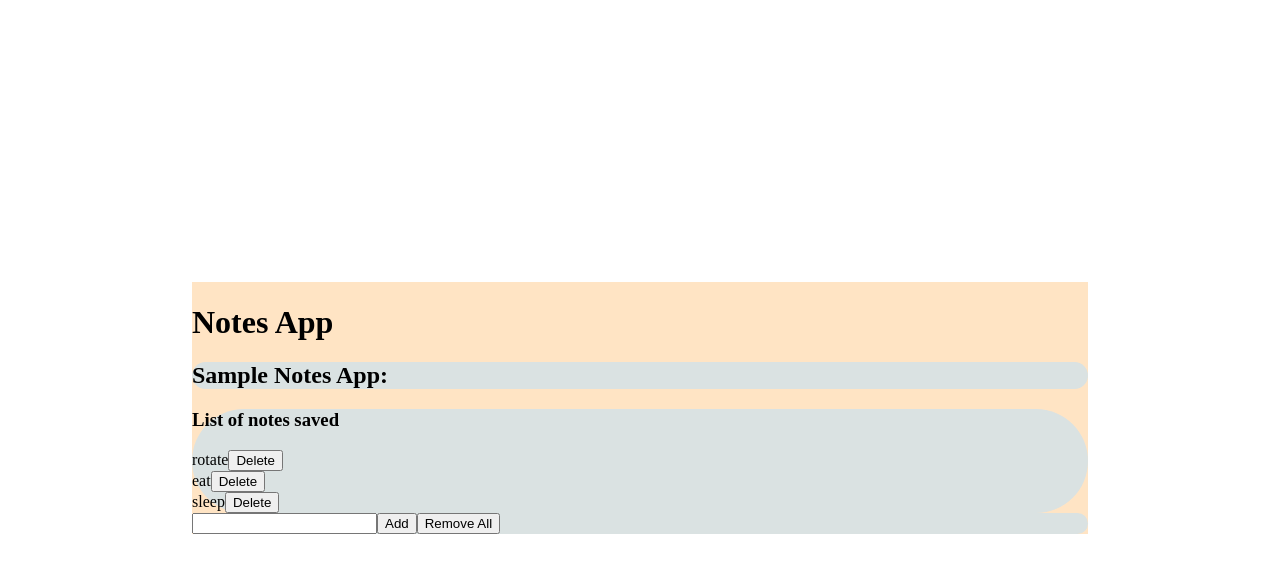
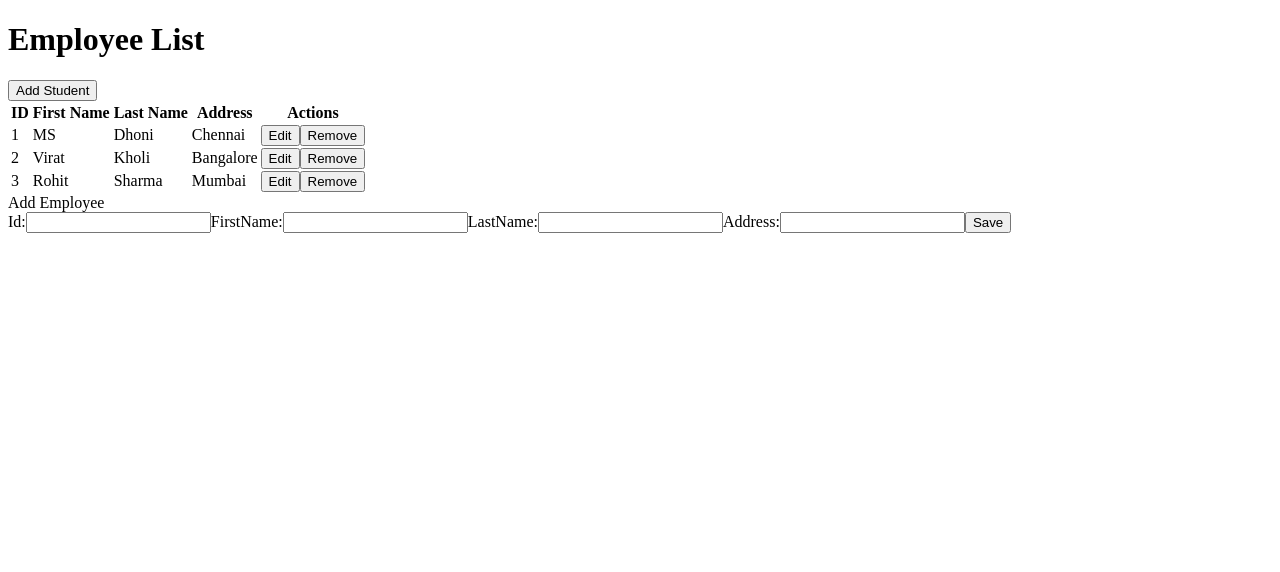
Before and after one commit to Vimalbharath/ReactClass, a React (Vite) app in the folder Testing/my-react-app/: page / in a window 1280 px wide. Shown: the top 572 px of the page. Built offline with nearby package versions, Linux system fonts and the light colour scheme.

Commit message:
read and delete in crud

```diff
--- a/Testing/my-react-app/src/main.jsx
+++ b/Testing/my-react-app/src/main.jsx
@@ -1,7 +1,7 @@
 import { StrictMode } from 'react'
 import { createRoot } from 'react-dom/client'
 import './index.css'
-import App from './task3notes/App'
+import App from './task4crud/App'
 
 createRoot(document.getElementById('root')).render(
   <StrictMode>
--- /dev/null
+++ b/Testing/my-react-app/src/task4crud/Addemployee.jsx
@@ -0,0 +1,41 @@
+import React, { Component } from 'react';
+
+
+class Addemployee extends Component {
+    constructor(props) {
+        super(props);
+        this.state = {
+            id:null,
+            firstName:null,
+            lastName:null,
+            address:null
+         };
+    }
+
+    handleOnChange=(event)=>{
+        this.setState({[event.target.name]:event.target.value})
+    }
+
+    handleOnSubmit=(event)=>{
+        event.preventDefault()
+        this.props.Addemployee(this.state)
+        event.target.reset();
+    }
+
+    render() {
+        return (
+            <div>
+                <div>Add Employee</div>
+                <form onSubmit={this.handleOnSubmit}>
+                    Id:<input type="text" name="id" onChange={this.handleOnChange}/>
+                    FirstName:<input type="text" name="firstName" onChange={this.handleOnChange}/>
+                    LastName:<input type="text" name="lastName" onChange={this.handleOnChange}/>
+                    Address:<input type="text" name="address" onChange={this.handleOnChange}/>
+                    <button>Save</button>
+                </form>
+            </div>
+        );
+    }
+}
+
+export default Addemployee;
--- /dev/null
+++ b/Testing/my-react-app/src/task4crud/App.jsx
@@ -0,0 +1,10 @@
+import Crud from './Crud'
+function App() {
+  return (
+    <div>
+        <Crud/>
+    </div>
+  );
+}
+
+export default App;
--- /dev/null
+++ b/Testing/my-react-app/src/task4crud/Crud.jsx
@@ -0,0 +1,76 @@
+import { Component } from "react"
+import Addemployee from "./Addemployee";
+import UpdateEmployee from "./UpdateEmployee";
+
+class Crud extends Component{
+     constructor(props) {
+        super(props);
+        this.state = {
+            employees:[
+                {"id":"1","firstName":"MS","lastName":"Dhoni","address":"Chennai"},
+                {"id":"2","firstName":"Virat","lastName":"Kholi","address":"Bangalore"},
+                {"id":"3","firstName":"Rohit","lastName":"Sharma","address":"Mumbai"}
+            ],
+            employee:{},
+            updateFlag:false
+
+         };
+    }
+     handleRemove=(index)=>{
+        const current  = {...this.state};
+        let newstate = current.employees.filter((employee,ind)=>{
+            return ind !== index;
+        });
+        this.setState(({employees: newstate}));
+    }
+
+    handleEdit=(index)=>{
+        let emp = this.state.employees.slice(index,index+1)
+        let newstate = this.state.employees.filter((employee,ind)=>{
+            return ind !== index;
+        });
+        this.setState({employee:emp[0],employees:newstate,updateFlag:true})
+    }
+
+    addEmployee=(employee)=>{
+        let newState=[...this.state.employees,employee]
+        this.setState({employees:newState,updateFlag:false})
+    }
+
+
+        render() {
+        return (
+            <div>
+                <h1>Employee List</h1>
+                <button>Add Student</button>
+                <table className="table table-dark">
+                    <thead>
+                        <th>ID</th>
+                        <th>First Name</th>
+                        <th>Last Name</th>
+                        <th>Address</th>
+                        <th>Actions</th>
+                    </thead>
+                    <tbody>
+                        {
+                            this.state.employees.map((employee,ind)=>{
+                                return <tr key={ind}>
+                                    <td>{employee.id}</td>
+                                    <td>{employee.firstName}</td>
+                                    <td>{employee.lastName}</td>
+                                     <td>{employee.address}</td>
+                                    <button onClick={()=>{this.handleEdit(ind)}} className="btn btn-info">Edit</button>
+                                    <button onClick={()=>{this.handleRemove(ind)}} className="btn btn-danger"> Remove</button>
+                                </tr>
+                            })
+                        }
+                    </tbody>
+                </table>
+            {this.state.updateFlag?(<UpdateEmployee employee={this.state.employee} addEmployee={this.addEmployee}/>):(<Addemployee addEmployee={this.addEmployee}/>)
+            }
+            </div>
+        );
+    }
+}
+
+export default Crud;
--- /dev/null
+++ b/Testing/my-react-app/src/task4crud/UpdateEmployee.jsx
@@ -0,0 +1,45 @@
+import React, { Component } from 'react';
+
+class UpdateEmployee extends Component {
+    constructor(props) {
+        super(props);
+        this.state = {
+            id:this.props.employee.id,
+            firstName:this.props.employee.firstName,
+            lastName:this.props.employee.lastName,
+            address:this.props.employee.address
+         };
+    }
+
+    handleOnChange=(event)=>{
+        this.setState({[event.target.name]:event.target.value})
+    }
+
+    /**Handle on submit event handles adding the student with the state value.
+     * prevent default method of the event interface tells the user agent that
+     * if the event does not get explicitly handled, its default action should
+     * not be taken as it normally would be by blocking the event from reloading
+     * the page.
+     */
+    handleOnSubmit=(event)=>{
+        event.preventDefault()
+        this.props.addEmployee(this.state)
+    }
+
+    render() {
+        return (
+             <div>
+                 <div>Update Employee</div>
+                <form onSubmit={this.handleOnSubmit}>
+                    Id:<input type="text" name="id" onChange={this.handleOnChange}/>
+                    FirstName:<input type="text" name="firstName" onChange={this.handleOnChange}/>
+                    LastName:<input type="text" name="lastName" onChange={this.handleOnChange}/>
+                    Address:<input type="text" name="address" onChange={this.handleOnChange}/>
+                    <button>Save</button>
+                </form>
+              </div>
+        );
+    }
+}
+
+export default UpdateEmployee;
```
Also changed, not shown: 1 other file (tests, documents, lock files or other folders).
